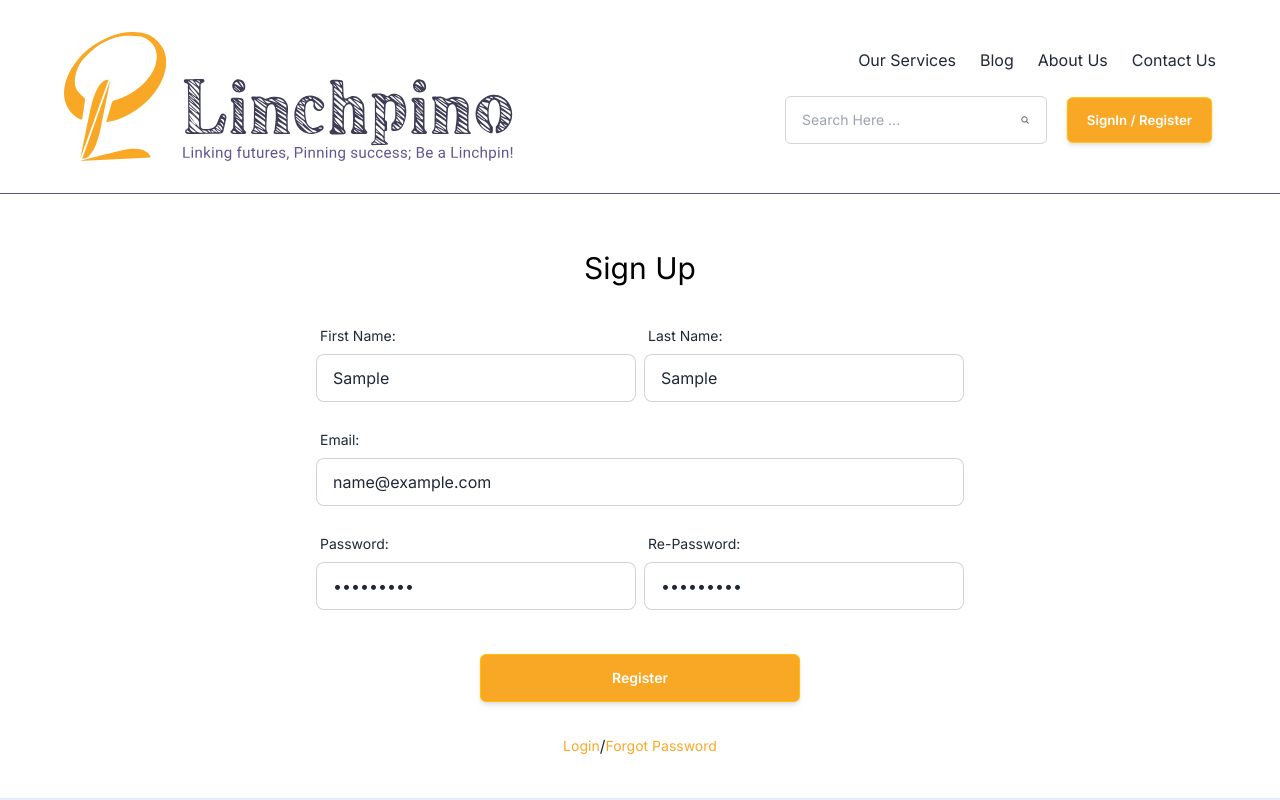
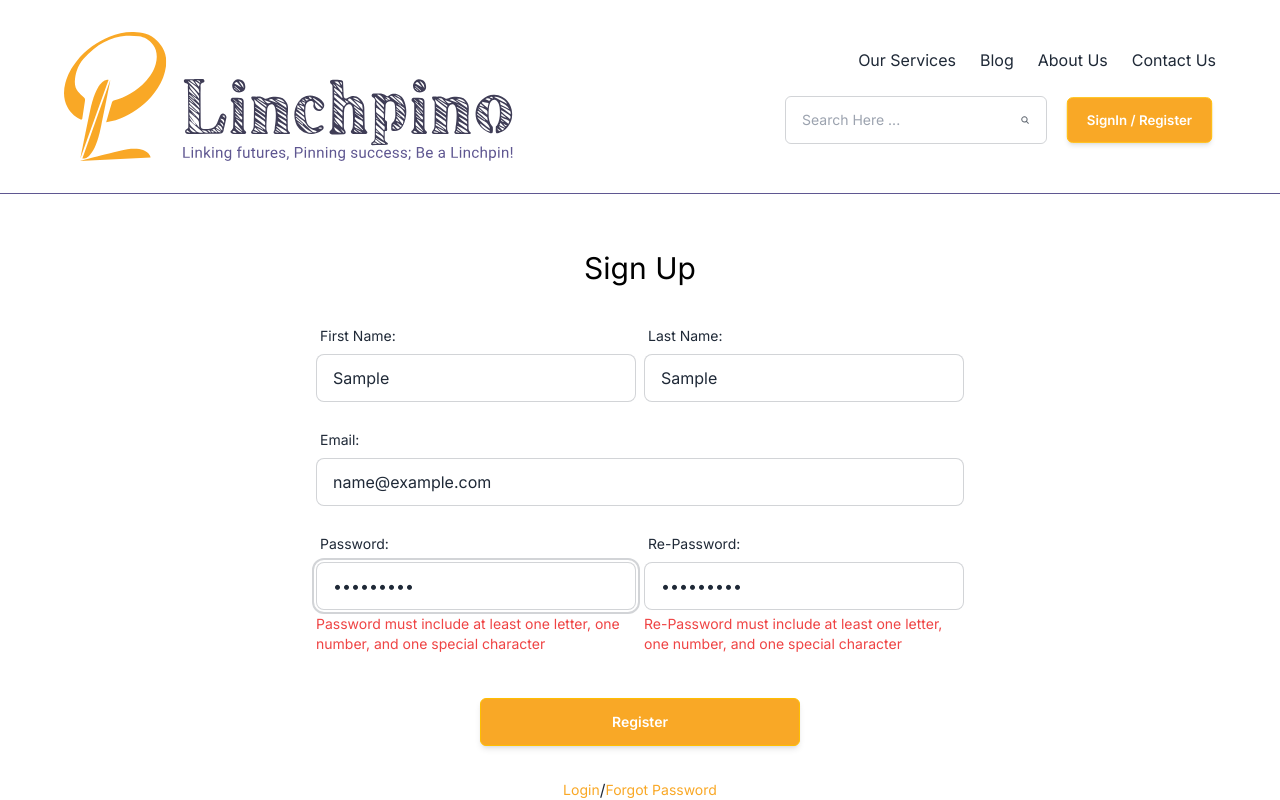
Before and after one commit to linchpino/linchpino-ui, a Next.js app: page /signup in a window 1280 px wide. Both pictures are taken after typing "Sample", "Sample", "name@example.com", "Sample123", "Sample123" into the empty fields and a click on the button "Register". Shown: the top 800 px of the page. Built offline with nearby package versions, Linux system fonts and the light colour scheme; no server answers.

Commit message:
55: Validate password.

```diff
--- a/src/app/(auth)/signup/page.tsx
+++ b/src/app/(auth)/signup/page.tsx
@@ -13,12 +13,14 @@ import 'react-toastify/dist/ReactToastify.css';
 import { BASE_URL_API } from "@/utils/system";
 import CustomToast, { toastError, toastSuccess } from "@/components/CustomToast";
 
+const passwordPattern = /^(?=.*[A-Za-z])(?=.*\d)(?=.*[@$!%*?&])[A-Za-z\d@$!%*?&]{8,}$/;
+
 const schema = z.object({
     firstName: z.string().min(1, "First name is required"),
     lastName: z.string().min(1, "Last name is required"),
     email: z.string().email("Invalid email address"),
-    password: z.string().min(8, "Password must contain at least 8 character(s)"),
-    repeat_password: z.string().min(8, "Re-Password must contain at least 8 character(s)"),
+    password: z.string().min(6, "Password must contain at least 6 character(s) must include at least one letter, one number, and one special character").regex(passwordPattern, "Password must include at least one letter, one number, and one special character"),
+    repeat_password: z.string().min(6, "Re-Password must contain at least 6 character(s) must include at least one letter, one number, and one special character").regex(passwordPattern, "Re-Password must include at least one letter, one number, and one special character"),
 }).refine((data) => data.password === data.repeat_password, {
     message: "Passwords don't match",
     path: ["repeat_password"],
@@ -79,7 +81,7 @@ export default function SignUp() {
                                 <input {...register("firstName")} type="text" placeholder="Your first name"
                                        className="input input-bordered w-full bg-white" />
                                 {errors.firstName && (
-                                    <div className="text-red-500">{errors.firstName.message}</div>
+                                    <div className="text-red-500 text-sm mt-1">{errors.firstName.message}</div>
                                 )}
                             </label>
                             <label className="w-full lg:w-[20rem]">
@@ -89,7 +91,7 @@ export default function SignUp() {
                                 <input {...register("lastName")} type="text" placeholder="Your last name"
                                        className="input input-bordered w-full bg-white" />
                                 {errors.lastName && (
-                                    <div className="text-red-500">{errors.lastName.message}</div>
+                                    <div className="text-red-500 text-sm mt-1">{errors.lastName.message}</div>
                                 )}
                             </label>
                         </div>
@@ -100,7 +102,7 @@ export default function SignUp() {
                             <input {...register("email")} type="email" placeholder="***@gmail.com"
                                    className="input input-bordered w-full bg-white" />
                             {errors.email && (
-                                <div className="text-red-500">{errors.email.message}</div>
+                                <div className="text-red-500 text-sm mt-1">{errors.email.message}</div>
                             )}
                         </label>
                         <div className="flex flex-col md:flex-row flex-nowrap md:flex-wrap gap-x-2 w-full gap-y-5">
@@ -111,7 +113,7 @@ export default function SignUp() {
                                 <input {...register("password")} type="password" placeholder="********"
                                        className="input input-bordered w-full bg-white" />
                                 {errors.password && (
-                                    <div className="text-red-500">{errors.password.message}</div>
+                                    <div className="text-red-500 text-sm mt-1">{errors.password.message}</div>
                                 )}
                             </label>
                             <label className="w-full lg:w-[20rem]">
@@ -121,7 +123,7 @@ export default function SignUp() {
                                 <input {...register("repeat_password")} type="password" placeholder="********"
                                        className="input input-bordered w-full bg-white" />
                                 {errors.repeat_password && (
-                                    <div className="text-red-500">{errors.repeat_password.message}</div>
+                                    <div className="text-red-500 text-sm mt-1">{errors.repeat_password.message}</div>
                                 )}
                             </label>
                         </div>
```
